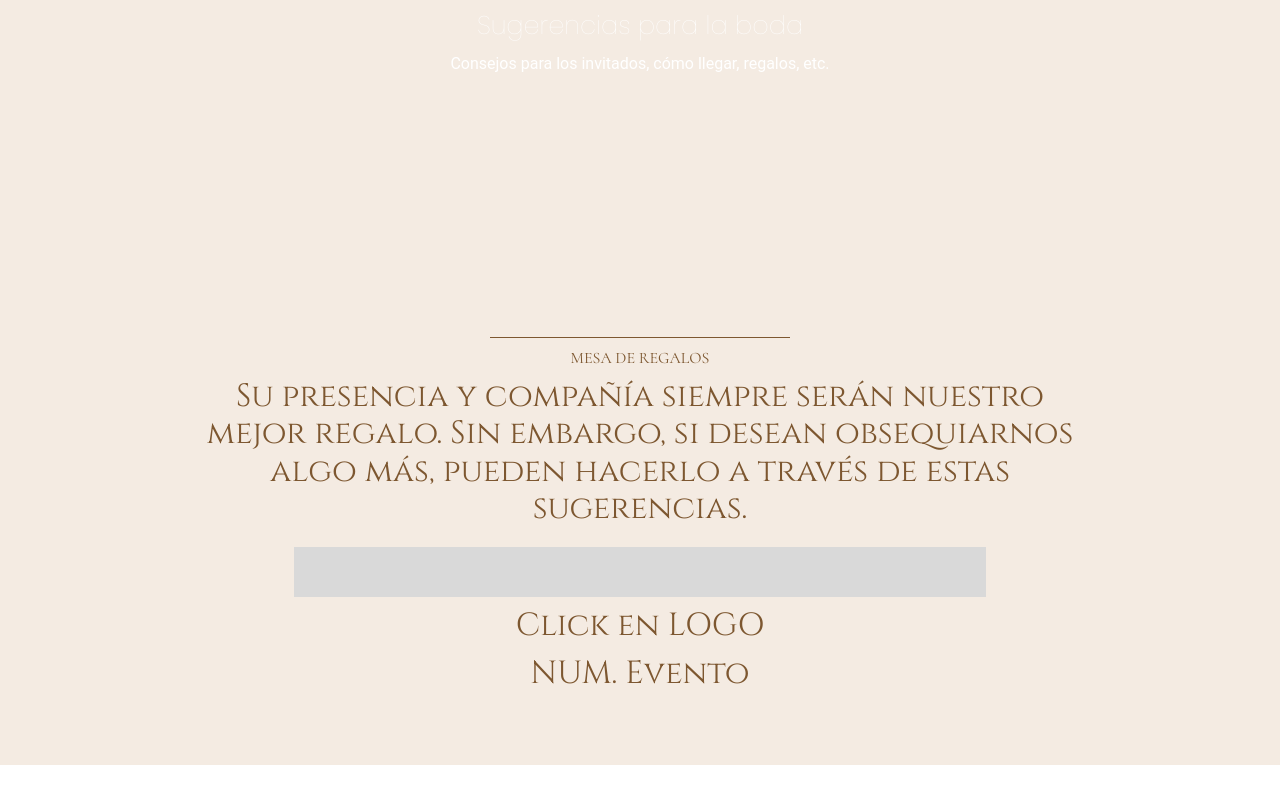
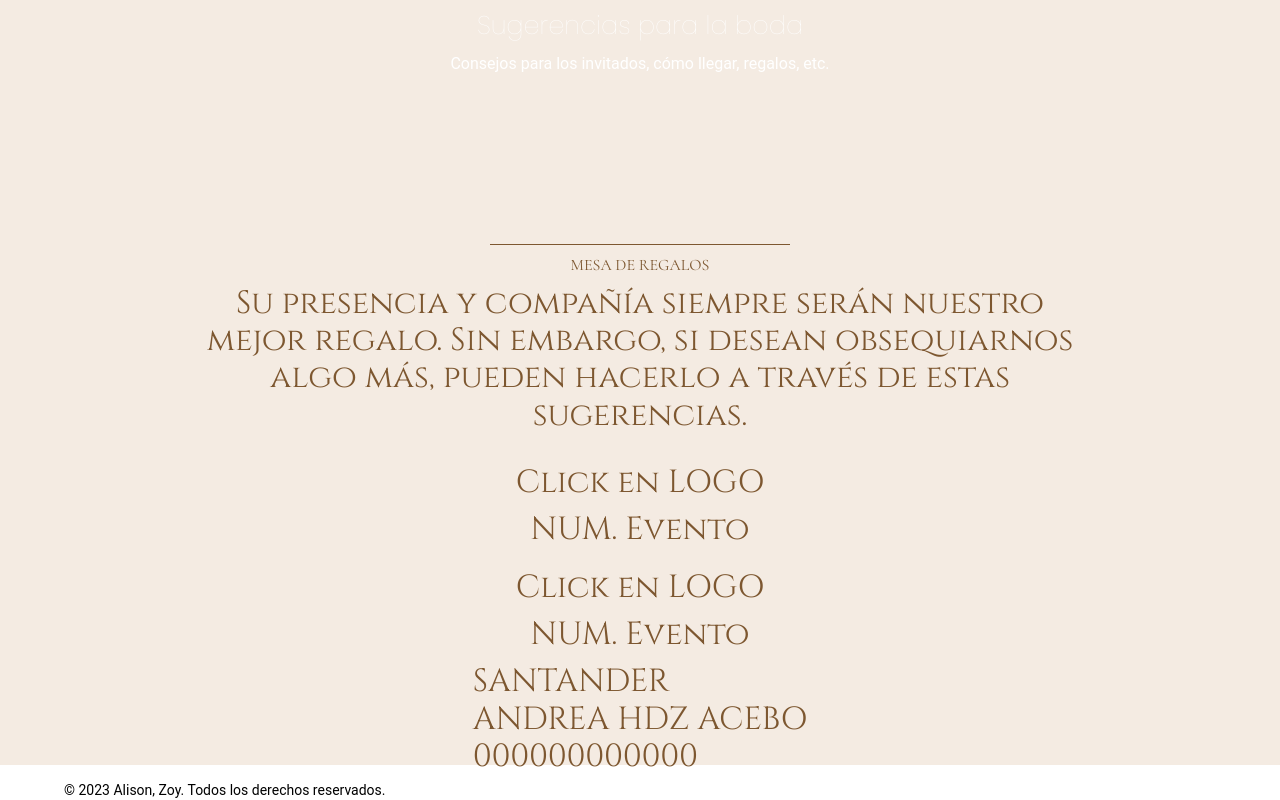
Before and after one commit to Duotech-Design/invitaciones, a React (Create React App) app: page /inicio in a window 1280 px wide. Shown: the part 4275-5075 px from the top of the page. Built offline with nearby package versions, Linux system fonts and the light colour scheme; a web font is replaced by a local one.

Commit message:
fatla agregar el footer

```diff
--- a/src/components/MesaDeRegalos/MesaDeRegalos.js
+++ b/src/components/MesaDeRegalos/MesaDeRegalos.js
@@ -9,7 +9,15 @@ const styles = {
     backgroundColor: "#D9D9D9",
     paddingLeft: "0px",
     paddingRight: "0px",
-  }}
+  },
+    box2: {
+      //color: "D9D9D9",
+      height: "300px",
+      width: "400px",
+      backgroundColor: "#D9D9D9",
+      paddingLeft: "0px",
+      paddingRight: "0px",
+    },}
 
 const MesaDeRegalos = () => {
   return (
@@ -62,6 +70,29 @@ const MesaDeRegalos = () => {
       <Typography variant='h3'>
       NUM. Evento
       </Typography>
+      <div style={styles.box}></div>
+      <Typography variant='h3'>
+      Click en LOGO
+      </Typography>
+      <Typography variant='h3'>
+      NUM. Evento
+      </Typography>
+      <div sx={{marginTop:"20px" ,
+       display: "flex",
+            flexDirection: "column",
+            justifyContent: "center",
+            alignItems: "center",}}>
+      <Typography variant='h3'>
+      SANTANDER
+      </Typography>
+      <Typography variant='h3'>
+      ANDREA HDZ ACEBO
+      </Typography>
+      <Typography variant='h3'>
+      000000000000
+      </Typography>
+      </div>
+      <div style={styles.box2}></div>
     </Container>
   );
 }
--- a/src/pages/inicio.js
+++ b/src/pages/inicio.js
@@ -7,6 +7,7 @@ import Itinerario from "../components/Itinerario/Itinerario";
 import Confirmacion from "../components/Confirmacion/Confirmacion";
 import Sugerencias from "../components/Sugerencias/Sugerencias";
 import MesaDeRegalos from "../components/MesaDeRegalos/MesaDeRegalos";
+import Footer from "../components/Footer/Footer";
 
 const styles = {
   root: {
@@ -28,6 +29,7 @@ const InicioPages = () => {
         <Sugerencias/>
         <MesaDeRegalos/>
       </Box>
+      <Footer/>
     </>
   );
 }
```
